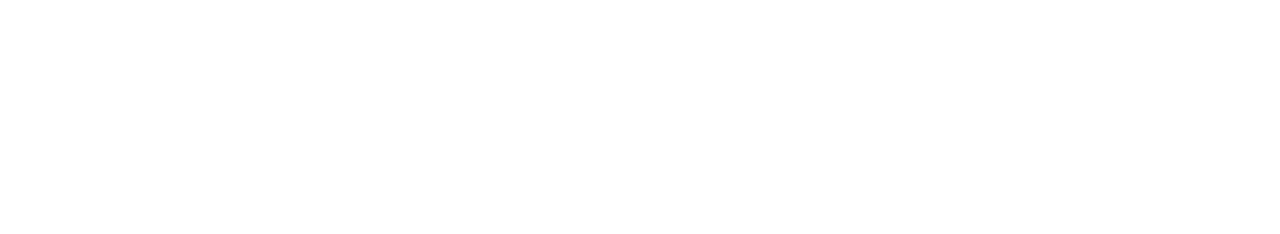
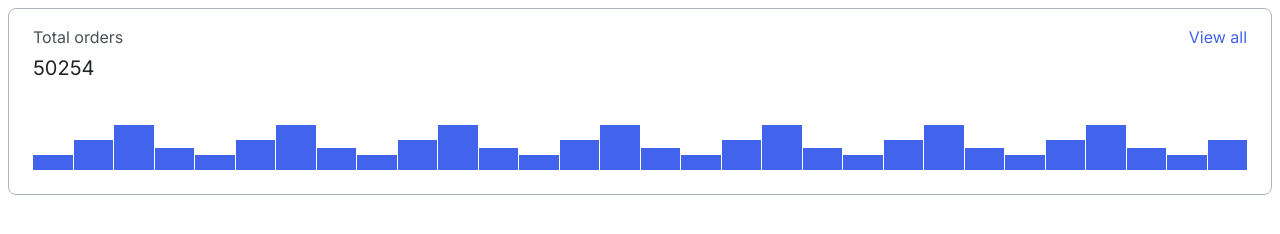
Before and after one commit to js-tasks-ru/htmlcss-20251006_smdidenko, a website: page 04-lection2/01-histogram/index.html in a window 1280 px wide. Drawn offline with Linux system fonts and the light colour scheme.

Commit message:
lection-02-histogram-solution
lection-02-histogram-solution

```diff
--- a/04-lection2/01-histogram/histogram.css
+++ b/04-lection2/01-histogram/histogram.css
@@ -0,0 +1,67 @@
+.histogram {
+  display: flex;
+  flex-direction: column;
+  gap: 39px;
+  padding: 16px 24px 24px;
+  border: 1px solid var(--grey-3);
+  border-radius: 8px;
+  box-sizing: border-box;
+}
+
+.histogram-header {
+  display: grid;
+  grid-template-columns: 1fr auto;
+  grid-template-rows: auto auto;
+  gap: 6px;
+  align-items: start;
+}
+
+.histogram-header__title {
+  grid-column: 1;
+  grid-row: 1;
+  color: var(--grey-4);
+  font-family: Inter;
+  font-weight: 400;
+  font-size: 16px;
+  line-height: 24px;
+  letter-spacing: 0%;
+}
+
+.histogram-header__value {
+  grid-column: 1;
+  grid-row: 2;
+  color: var(--black);
+  text-align: left;
+  font-family: Inter;
+  font-weight: 400;
+  font-size: 20px;
+  line-height: 26px;
+  letter-spacing: 0%;
+}
+
+.histogram-header__link {
+  grid-column: 2;
+  grid-row: 1;
+  color: var(--blue-1);
+  text-decoration: none;
+  font-family: Inter;
+  font-weight: 400;
+  font-size: 16px;
+  line-height: 24px;
+  letter-spacing: 0%;
+  text-align: right;
+}
+
+.histogram_chart {
+  display: flex;
+  flex-direction: row;
+  align-items: flex-end;
+  gap: 1px;
+  height: 50px;
+  width: auto;
+}
+
+.histogram_chart__column {
+  flex: 1;
+  background: var(--blue-1);
+}
--- a/04-lection2/01-histogram/index.html
+++ b/04-lection2/01-histogram/index.html
@@ -1,11 +1,49 @@
 <!DOCTYPE html>
 <!-- Страница с гистограммой -->
 <html lang="ru">
-    <head>
-        <link rel="stylesheet" href="../../assets/css/main.css">
-        <link rel="stylesheet" href="./histogram.css">
-    </head>
-    <body>
-
-    </body>
+  <head>
+    <link rel="stylesheet" href="../../assets/css/main.css" />
+    <link rel="stylesheet" href="./histogram.css" />
+  </head>
+  <body>
+    <div class="histogram">
+      <div class="histogram-header">
+        <span class="histogram-header__title">Total orders</span>
+        <span class="histogram-header__value">50254</span>
+        <a href="#" class="histogram-header__link">View all</a>
+      </div>
+      <div class="histogram_chart">
+        <div class="histogram_chart__column" style="height: 30%"></div>
+        <div class="histogram_chart__column" style="height: 60%"></div>
+        <div class="histogram_chart__column" style="height: 90%"></div>
+        <div class="histogram_chart__column" style="height: 45%"></div>
+        <div class="histogram_chart__column" style="height: 30%"></div>
+        <div class="histogram_chart__column" style="height: 60%"></div>
+        <div class="histogram_chart__column" style="height: 90%"></div>
+        <div class="histogram_chart__column" style="height: 45%"></div>
+        <div class="histogram_chart__column" style="height: 30%"></div>
+        <div class="histogram_chart__column" style="height: 60%"></div>
+        <div class="histogram_chart__column" style="height: 90%"></div>
+        <div class="histogram_chart__column" style="height: 45%"></div>
+        <div class="histogram_chart__column" style="height: 30%"></div>
+        <div class="histogram_chart__column" style="height: 60%"></div>
+        <div class="histogram_chart__column" style="height: 90%"></div>
+        <div class="histogram_chart__column" style="height: 45%"></div>
+        <div class="histogram_chart__column" style="height: 30%"></div>
+        <div class="histogram_chart__column" style="height: 60%"></div>
+        <div class="histogram_chart__column" style="height: 90%"></div>
+        <div class="histogram_chart__column" style="height: 45%"></div>
+        <div class="histogram_chart__column" style="height: 30%"></div>
+        <div class="histogram_chart__column" style="height: 60%"></div>
+        <div class="histogram_chart__column" style="height: 90%"></div>
+        <div class="histogram_chart__column" style="height: 45%"></div>
+        <div class="histogram_chart__column" style="height: 30%"></div>
+        <div class="histogram_chart__column" style="height: 60%"></div>
+        <div class="histogram_chart__column" style="height: 90%"></div>
+        <div class="histogram_chart__column" style="height: 45%"></div>
+        <div class="histogram_chart__column" style="height: 30%"></div>
+        <div class="histogram_chart__column" style="height: 60%"></div>
+      </div>
+    </div>
+  </body>
 </html>
```
